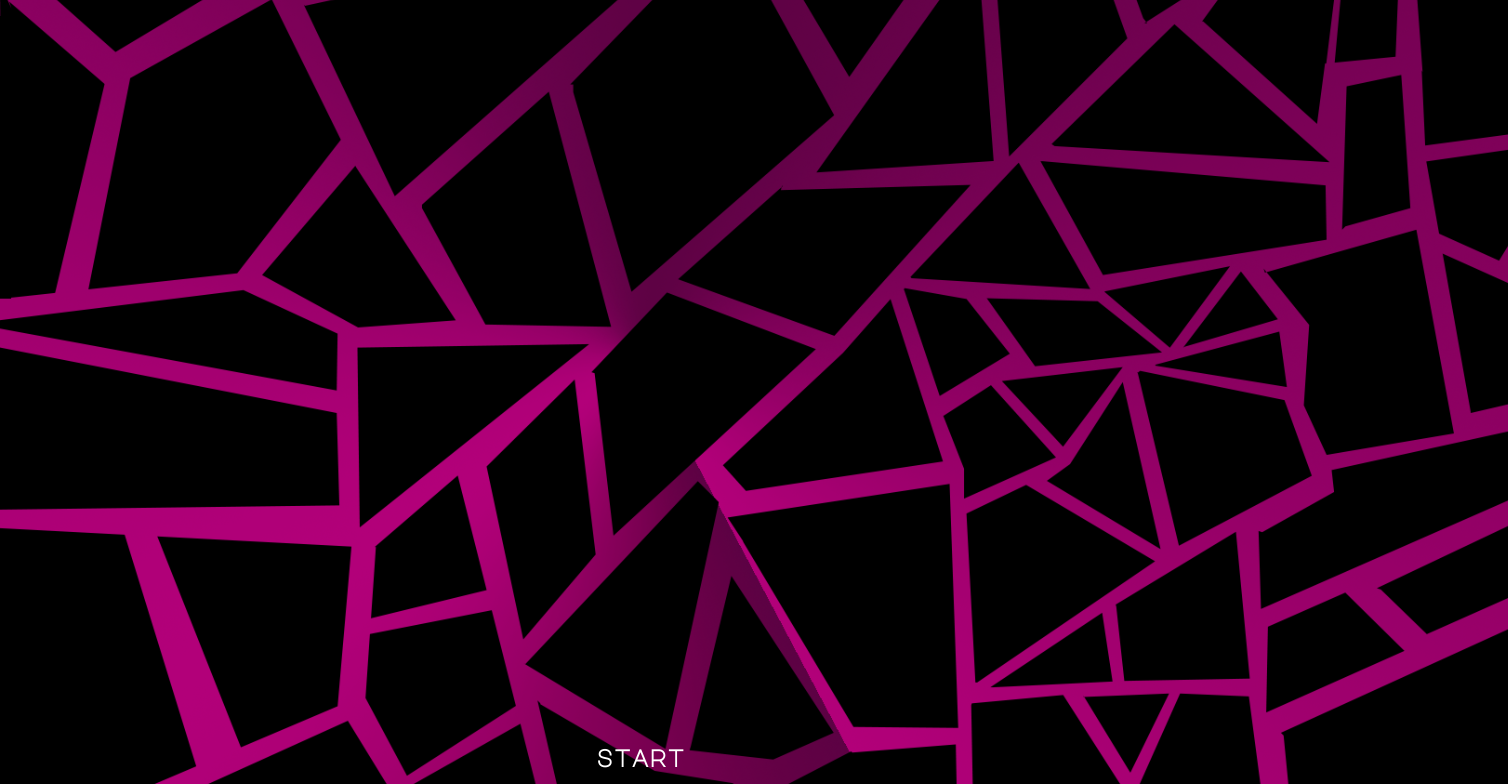
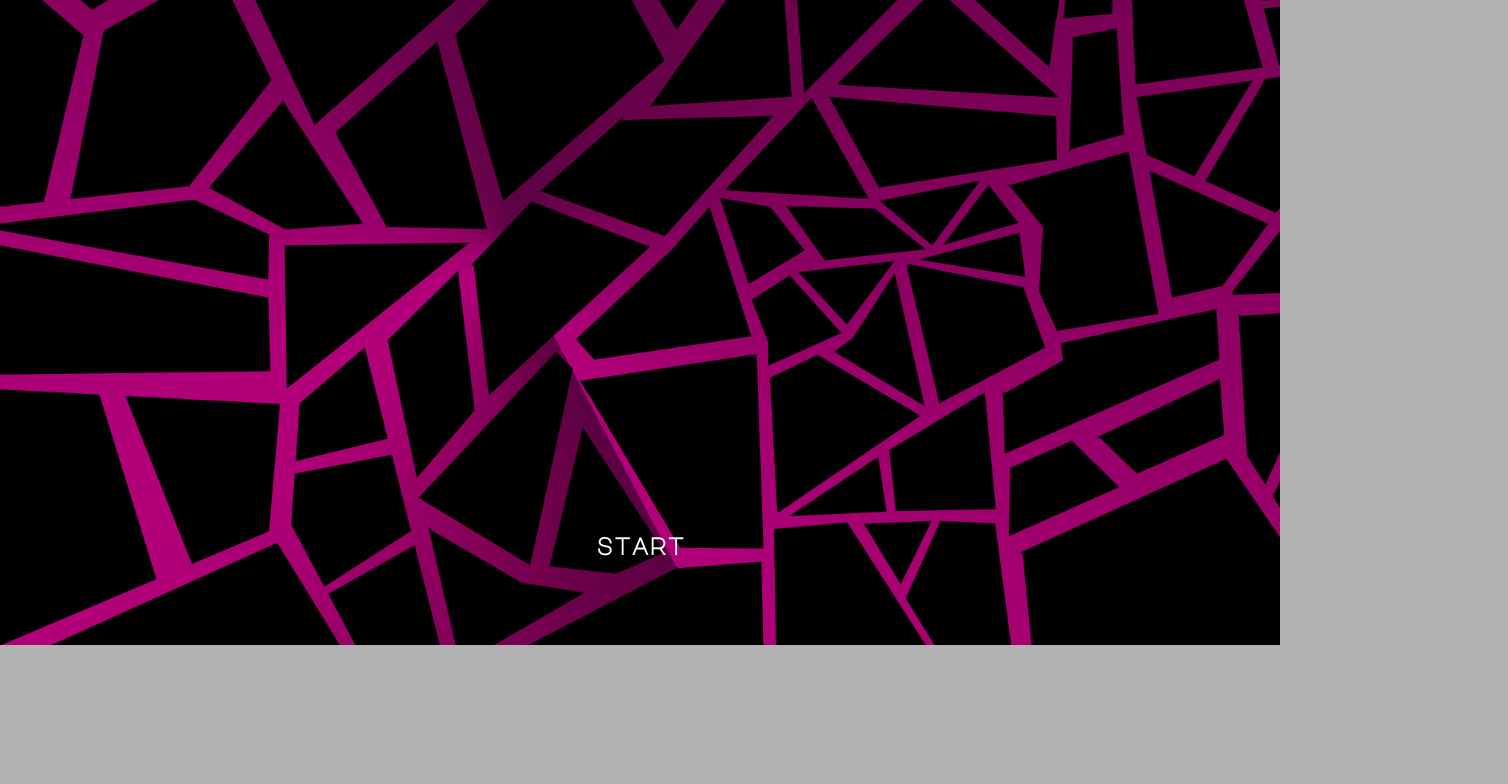
Before and after one commit to IAMVANN/I-m-bored, a plain HTML site: page index.html in a window 1280 px wide. Shown: the part 155-939 px from the top of the page, 1508 px wide, since content can reach past the window. After the commit the page ends 800 px from the top, so only its background shows below. Drawn offline with Linux system fonts and the light colour scheme.

Commit message:
Update index.html

```diff
--- a/index.html
+++ b/index.html
@@ -29,7 +29,7 @@
 
       <center>
         <div id = "Control">
-            <canvas id = "board" width = "1500" height = "712"></canvas>
+            <canvas id = "board" width = "800" height = "500"></canvas>
         </div>
       </center>
       <div class = "hidden">
```
